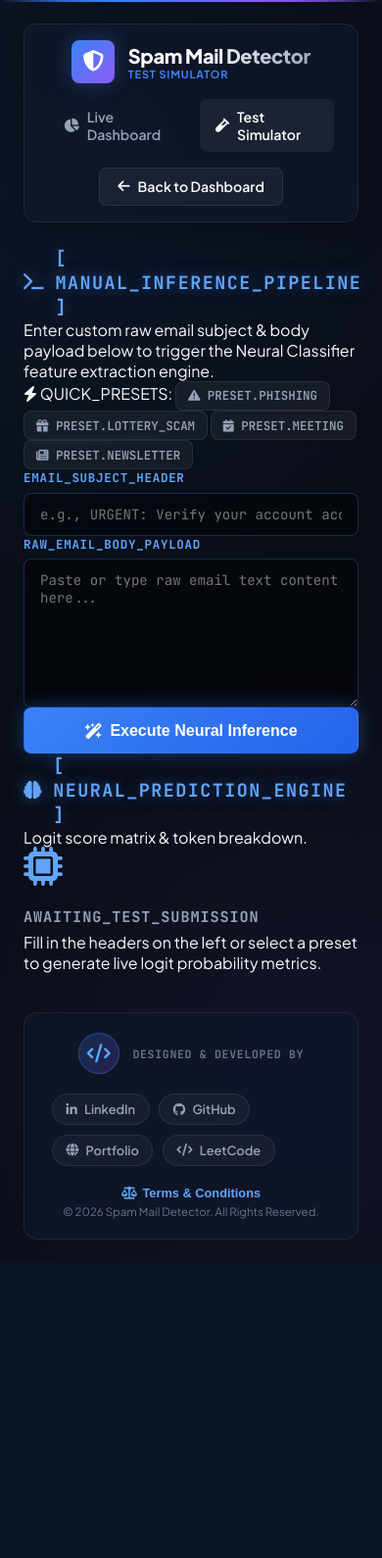
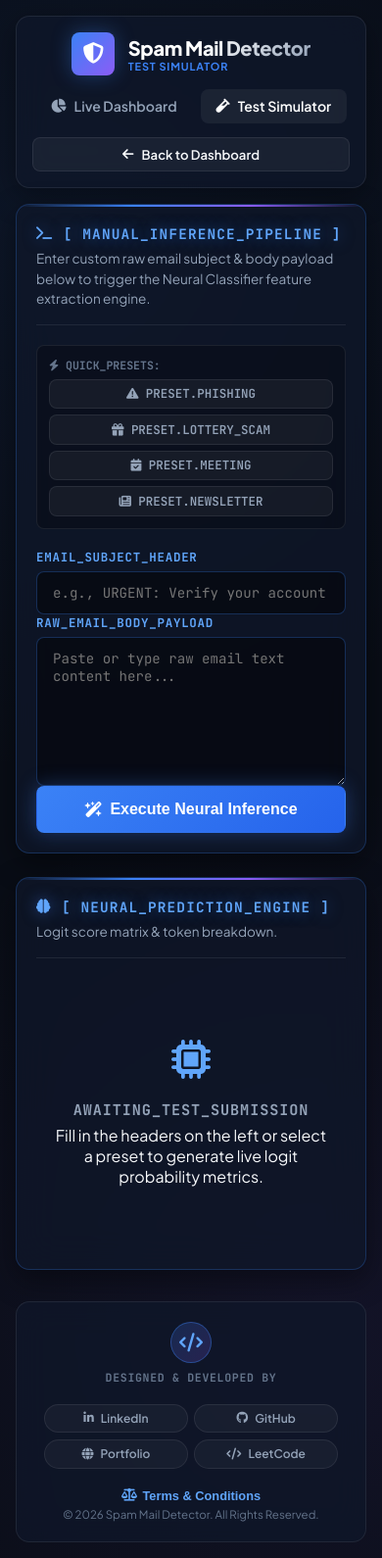
Before and after one commit to Lakshminarayana51/Email-spam-detector, a Flask app: page /test in a window 390 px wide. Shown: the whole page at 98% size. Before the commit the page ends 1289 px from the top, so only its background shows below. Run offline with Flask 3, Linux system fonts and the light colour scheme.

Commit message:
Optimize mobile responsive positioning for Activity Feed, Test Simulator, and Footer

```diff
--- a/static/css/style.css
+++ b/static/css/style.css
@@ -467,6 +467,140 @@ body.dark-theme {
     box-shadow: 0 0 12px var(--primary-glow);
 }
 
+/* Test Simulator Layout */
+.test-layout {
+    display: grid;
+    grid-template-columns: 1fr 1fr;
+    gap: 1.5rem;
+}
+
+.test-card {
+    background: var(--bg-card);
+    backdrop-filter: blur(20px);
+    border: 1px solid rgba(59, 130, 246, 0.25);
+    border-radius: var(--radius-md);
+    padding: 1.75rem;
+    display: flex;
+    flex-direction: column;
+    gap: 1.25rem;
+    box-shadow: 0 10px 30px rgba(0, 0, 0, 0.4);
+    position: relative;
+    overflow: hidden;
+}
+
+.test-card-header {
+    display: flex;
+    flex-direction: column;
+    gap: 0.4rem;
+    border-bottom: 1px solid var(--border-glass);
+    padding-bottom: 1rem;
+}
+
+.test-desc {
+    font-size: 0.85rem;
+    color: var(--text-muted);
+    line-height: 1.5;
+}
+
+.sample-presets {
+    display: flex;
+    align-items: center;
+    gap: 0.5rem;
+    flex-wrap: wrap;
+    background: rgba(0, 0, 0, 0.25);
+    padding: 0.75rem;
+    border-radius: var(--radius-sm);
+    border: 1px solid var(--border-glass);
+}
+
+.sample-title {
+    font-family: var(--font-mono);
+    font-size: 0.72rem;
+    font-weight: 700;
+    color: var(--text-dim);
+    text-transform: uppercase;
+}
+
+.sample-btn.spam:hover { background: var(--accent-red-bg); color: var(--accent-red); border-color: var(--accent-red); }
+.sample-btn.ham:hover { background: var(--accent-green-bg); color: var(--accent-green); border-color: var(--accent-green); }
+
+.cyber-input {
+    width: 100%;
+    padding: 0.75rem 1rem;
+    background: rgba(0, 0, 0, 0.45) !important;
+    border: 1px solid rgba(59, 130, 246, 0.3) !important;
+    border-radius: var(--radius-sm);
+    color: #fff !important;
+    font-family: var(--font-mono) !important;
+    font-size: 0.88rem;
+    transition: all 0.2s ease;
+}
+
+.cyber-input:focus {
+    border-color: var(--primary-blue) !important;
+    box-shadow: 0 0 15px var(--primary-glow) !important;
+}
+
+.result-placeholder {
+    padding: 4rem 1rem;
+    text-align: center;
+    display: flex;
+    flex-direction: column;
+    align-items: center;
+    justify-content: center;
+}
+
+.probability-container {
+    background: rgba(0, 0, 0, 0.3);
+    padding: 1.25rem;
+    border-radius: var(--radius-sm);
+    border: 1px solid var(--border-glass);
+    display: flex;
+    flex-direction: column;
+    gap: 0.6rem;
+    margin: 1rem 0;
+}
+
+.prob-header {
+    display: flex;
+    align-items: center;
+    justify-content: space-between;
+}
+
+.prob-percent {
+    font-size: 1.4rem;
+    font-weight: 800;
+    color: #60a5fa;
+}
+
+.prob-bar-bg {
+    width: 100%;
+    height: 10px;
+    background: rgba(255, 255, 255, 0.08);
+    border-radius: var(--radius-full);
+    overflow: hidden;
+}
+
+.prob-bar-fill {
+    height: 100%;
+    background: linear-gradient(90deg, var(--primary-blue), var(--accent-red));
+    border-radius: var(--radius-full);
+    transition: width 0.6s ease;
+}
+
+.token-box {
+    background: #050811;
+    border: 1px solid rgba(59, 130, 246, 0.3);
+    border-radius: var(--radius-sm);
+    padding: 1rem;
+    font-size: 0.82rem;
+    color: #34d399;
+    line-height: 1.6;
+    max-height: 180px;
+    overflow-y: auto;
+    box-shadow: inset 0 0 15px rgba(0, 0, 0, 0.8);
+}
+
 /* Modals & Cyber IMAP Connect Popup */
 .modal-overlay {
     position: fixed;
@@ -583,23 +717,6 @@ body.dark-theme {
     border: 1px solid rgba(239, 68, 68, 0.4);
 }
 
-.cyber-input {
-    width: 100%;
-    padding: 0.75rem 1rem;
-    background: rgba(0, 0, 0, 0.45) !important;
-    border: 1px solid rgba(59, 130, 246, 0.3) !important;
-    border-radius: var(--radius-sm);
-    color: #fff !important;
-    font-family: var(--font-mono) !important;
-    font-size: 0.88rem;
-    transition: all 0.2s ease;
-}
-
-.cyber-input:focus {
-    border-color: var(--primary-blue) !important;
-    box-shadow: 0 0 15px var(--primary-glow) !important;
-}
-
 .cyber-btn {
     box-shadow: 0 0 20px var(--primary-glow) !important;
 }
@@ -629,6 +746,7 @@ body.dark-theme {
 
 .email-table {
     width: 100%;
+    min-width: 750px;
     border-collapse: collapse;
     text-align: left;
 }
@@ -865,19 +983,182 @@ body.dark-theme {
 .font-bold { font-weight: 700; }
 .hidden { display: none !important; }
 
-/* Mobile Responsive */
-@media (max-width: 900px) {
-    .metrics-grid { grid-template-columns: repeat(2, 1fr); }
-    .test-layout { grid-template-columns: 1fr; }
-    .footer-container { flex-direction: column; align-items: center; text-align: center; }
-    .footer-terms { align-items: center; }
+/* ==========================================================================
+   Comprehensive Mobile & Tablet Responsive Media Queries
+   ========================================================================== */
+
+@media (max-width: 992px) {
+    .metrics-grid {
+        grid-template-columns: repeat(2, 1fr);
+    }
+    .test-layout {
+        grid-template-columns: 1fr;
+    }
+    .footer-container {
+        flex-direction: column;
+        align-items: center;
+        text-align: center;
+    }
+    .footer-terms {
+        align-items: center;
+    }
 }
 
-@media (max-width: 600px) {
-    .metrics-grid { grid-template-columns: 1fr; }
-    .navbar { flex-direction: column; gap: 1rem; }
-    .status-banner { flex-direction: column; gap: 0.75rem; text-align: center; }
-    .status-divider { display: none; }
-    .form-grid { grid-template-columns: 1fr; }
-    .form-group.full-width { grid-column: span 1; }
+@media (max-width: 768px) {
+    .app-container {
+        padding: 1rem;
+        gap: 1rem;
+    }
+
+    /* Navbar Mobile Layout */
+    .navbar {
+        flex-direction: column;
+        align-items: stretch;
+        gap: 0.85rem;
+        padding: 1rem;
+    }
+
+    .nav-brand {
+        justify-content: center;
+    }
+
+    .nav-links {
+        justify-content: center;
+        width: 100%;
+    }
+
+    .nav-actions {
+        flex-wrap: wrap;
+        justify-content: center;
+        width: 100%;
+    }
+
+    .nav-actions .btn {
+        flex: 1 1 auto;
+        justify-content: center;
+        padding: 0.5rem 0.75rem;
+        font-size: 0.82rem;
+    }
+
+    /* Status Banner Mobile Layout */
+    .status-banner {
+        flex-direction: column;
+        align-items: center;
+        gap: 0.75rem;
+        text-align: center;
+        padding: 1rem;
+    }
+
+    .status-divider {
+        display: none;
+    }
+
+    .status-item {
+        width: 100%;
+        justify-content: center;
+    }
+
+    /* Activity Feed Mobile Layout */
+    .activity-section {
+        padding: 1rem;
+    }
+
+    .section-header {
+        flex-direction: column;
+        align-items: flex-start;
+        gap: 0.85rem;
+    }
+
+    .robotic-heading {
+        font-size: 1rem !important;
+        flex-wrap: wrap;
+    }
+
+    .filter-controls {
+        width: 100%;
+        justify-content: space-between;
+        gap: 0.35rem;
+    }
+
+    .filter-btn {
+        flex: 1;
+        text-align: center;
+        padding: 0.4rem 0.5rem;
+        font-size: 0.75rem;
+    }
+
+    .email-table th, .email-table td {
+        padding: 0.75rem 0.6rem;
+        font-size: 0.82rem;
+    }
+
+    /* Test Simulator Mobile Layout */
+    .test-card {
+        padding: 1.25rem;
+    }
+
+    .sample-presets {
+        flex-direction: column;
+        align-items: stretch;
+        gap: 0.4rem;
+    }
+
+    .sample-presets .sample-btn {
+        text-align: center;
+        width: 100%;
+    }
+
+    /* Footer Mobile Layout */
+    .developer-info {
+        flex-direction: column;
+        text-align: center;
+        gap: 0.4rem;
+    }
+
+    .developer-links {
+        justify-content: center;
+        width: 100%;
+        gap: 0.4rem;
+    }
+
+    .dev-social-link {
+        font-size: 0.75rem;
+        padding: 0.4rem 0.7rem;
+    }
+
+    .form-grid {
+        grid-template-columns: 1fr;
+    }
+
+    .form-group.full-width {
+        grid-column: span 1;
+    }
 }
+
+@media (max-width: 480px) {
+    .metrics-grid {
+        grid-template-columns: 1fr;
+    }
+
+    .card-value {
+        font-size: 1.75rem;
+    }
+
+    .robotic-heading {
+        font-size: 0.9rem !important;
+    }
+
+    .developer-links {
+        display: grid;
+        grid-template-columns: 1fr 1fr;
+        width: 100%;
+    }
+
+    .dev-social-link {
+        justify-content: center;
+    }
+
+    .modal-card {
+        padding: 1.25rem;
+    }
+}
```
